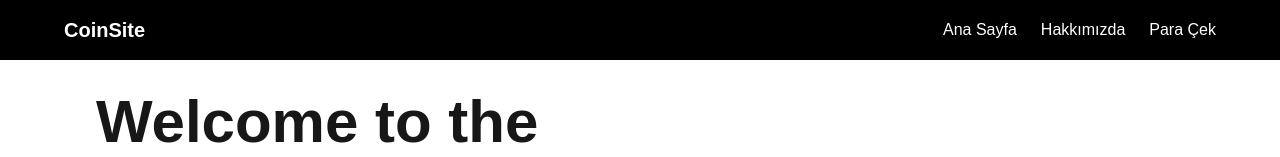
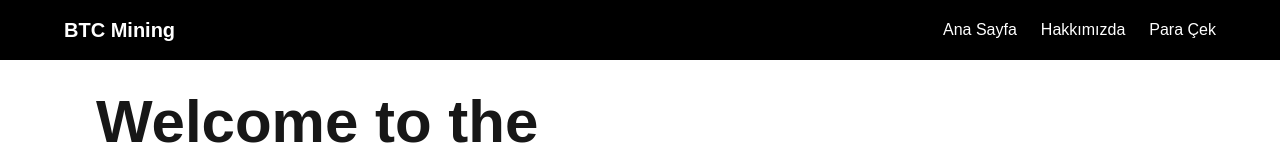
Before and after one commit to bekirbali/coinmarket, a Next.js app: page / in a window 1280 px wide. Shown: the top 157 px of the page. Built offline with nearby package versions, Linux system fonts and the light colour scheme.

Commit message:
Update Navbar title to 'BTC Mining' and improve comment clarity in Navbar component; remove unused imports in Home component

```diff
--- a/app/components/Navbar.js
+++ b/app/components/Navbar.js
@@ -14,10 +14,10 @@ export default function Navbar() {
     <>
       <nav className="max-w-6xl mx-auto flex justify-between items-center">
         <Link href="/" className="text-xl font-bold">
-          CoinSite
+          BTC Mining
         </Link>
 
-        {/* Mobile Menu Button (hamburger) */}
+        {/* Mobile Menu Button (hamburger menu) */}
         <button
           className="md:hidden flex flex-col justify-center items-center"
           onClick={toggleMenu}
--- a/app/page.js
+++ b/app/page.js
@@ -1,9 +1,7 @@
 "use client";
 
 import { useState, useEffect } from "react";
-import Image from "next/image";
 import { motion } from "framer-motion";
-import { parse } from "next/dist/build/swc/generated-native";
 
 export default function Home() {
   const [walletAmount, setWalletAmount] = useState(0);
```
